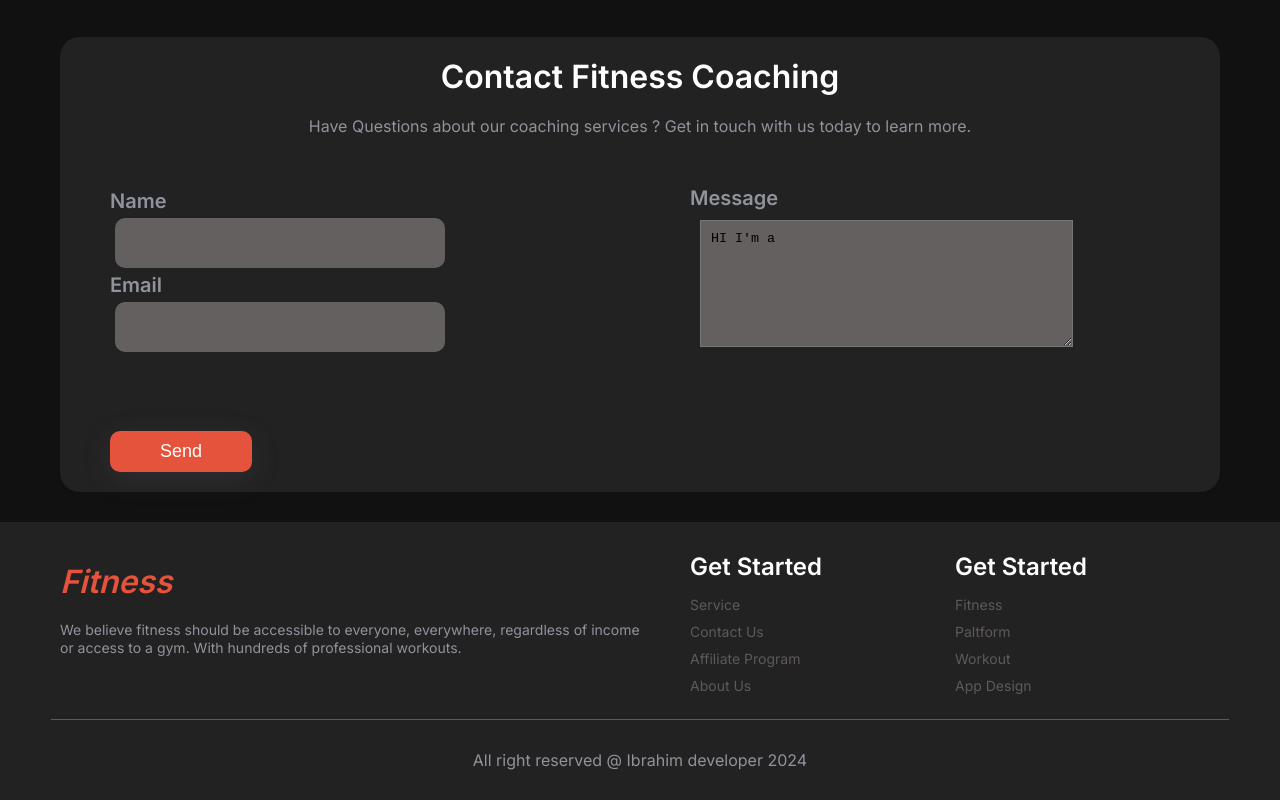
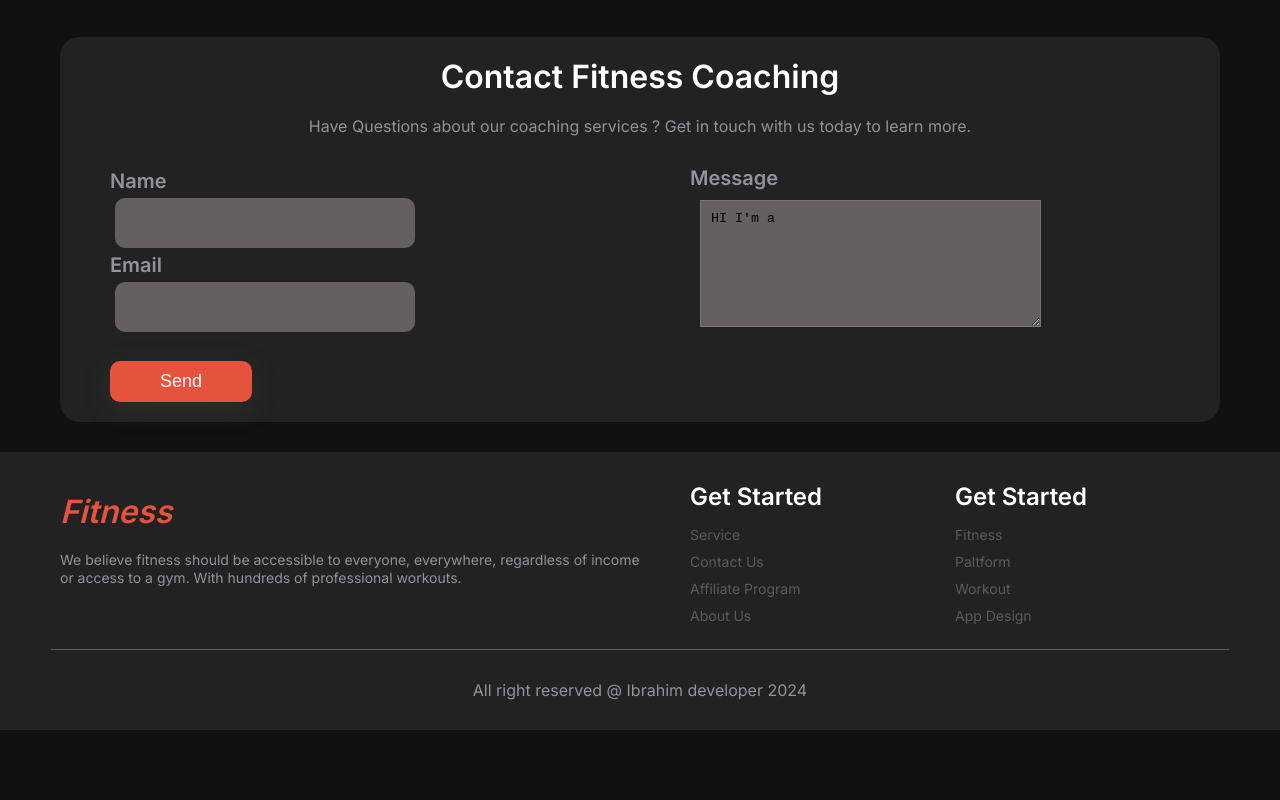
Before and after one commit to ibrahim-coders/Fitness-Project, a plain HTML site: page index.html in a window 1280 px wide. Shown: the part 3026-3826 px from the top of the page. After the commit the page ends 3756 px from the top, so only its background shows below. Drawn offline with nearby package versions, Linux system fonts and the light colour scheme; a web font is replaced by a local one.

Commit message:
client message

```diff
--- a/index.html
+++ b/index.html
@@ -197,7 +197,7 @@
     </section>
     <!-- calculator-section ends -->
 
-<!--Meet Our Team section starts  -->
+    <!--Meet Our Team section starts  -->
 
 
 
@@ -266,9 +266,9 @@
         </div>
         <div class="client-message-box">
 
-          <label for="">Message</label>
+          <label for="">Message</label> <br>
 
-          <textarea name="Comment" id="Comment" cols="42" rows="7">HI I'm a</textarea>
+          <textarea name="Comment" id="Comment" cols="38" rows="7">HI I'm a</textarea>
         </div>
       </div>
       <br>
--- a/style.css
+++ b/style.css
@@ -530,13 +530,13 @@ option {
   align-items: center;
 }
 .client-message-box {
-  width: 400px;
-  padding: 50px;
+  width: 100%;
+  padding: 30px 0 0 50px;
 }
 .client-message-box input {
-  width: 330px;
+  width: 300px;
   height: 50px;
-  padding: 20px 10px;
+  padding: 10px;
   background-color: #646060;
 }
 .client-message-box label {
@@ -556,6 +556,7 @@ option {
   color: var(--text-color);
   font-size: 18px;
   margin-left: 50px;
+  margin-top: 0;
   margin-bottom: 20px;
   border: none;
   border-radius: 10px;
@@ -821,13 +822,15 @@ footer {
   }
   .message-box {
     grid-template-columns: repeat(1, 1fr);
-    margin: 20px auto;
   }
   .client-text p {
     padding: 10px;
   }
   .client-message-box {
-    padding: 20px;
+    padding: 10px;
+  }
+  .message-btn {
+    margin-left: 20px;
   }
   /* client messese ends */
 
@@ -853,4 +856,7 @@ footer {
     height: 250px;
     padding: 4px 20px;
   }
+  .benner {
+    margin: 15px;
+  }
 }
```
